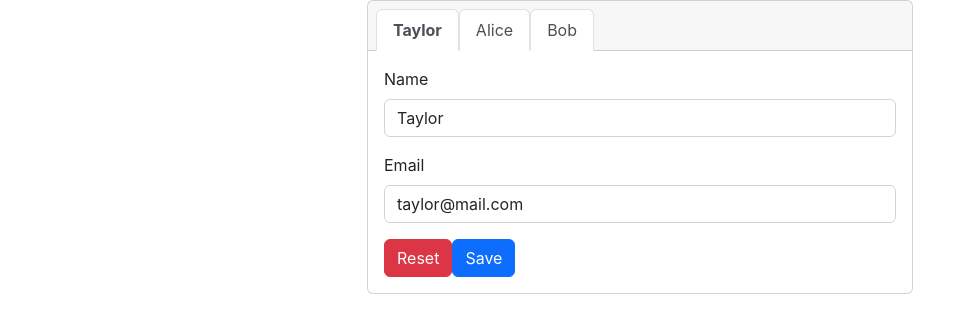
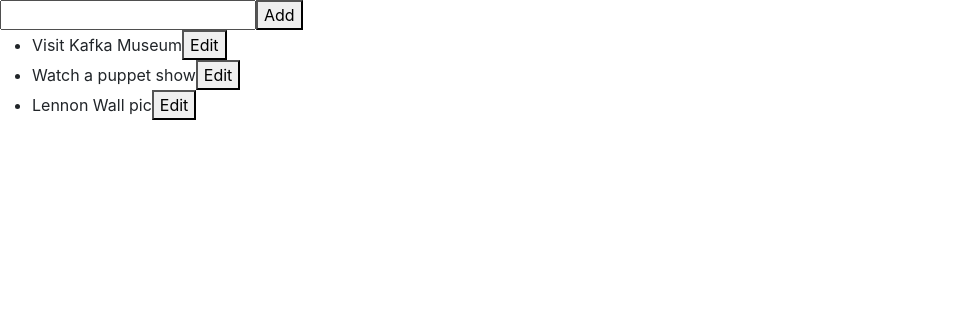
Before and after one commit to nishanmazumder/todo-react, a React (Create React App) app: page / in a window 1280 px wide. Shown: the top 332 px of the page, without its empty margins (0-976 px from the left). Built offline with nearby package versions, Linux system fonts and the light colour scheme.

Commit message:
add reducer

```diff
--- /dev/null
+++ b/src/components/jsx/Reducer/Add.js
@@ -0,0 +1,15 @@
+import React, { useState } from 'react'
+
+export default function Add({addTask}) {
+   const [title, setTitle] = useState('')
+
+
+   return (
+      <>
+         <input type='text' onChange={
+            e => setTitle(e.target.value)
+         } />
+         <button onClick={() => addTask(title)}>Add</button>
+      </>
+   )
+}
--- /dev/null
+++ b/src/components/jsx/Reducer/App.js
@@ -0,0 +1,43 @@
+import React, { useReducer } from 'react'
+import Add from './Add';
+import TaskList from './TaskList';
+import tasksReducer from './Reducer';
+
+const initialTasks = [
+   { id: 0, text: 'Visit Kafka Museum', done: true },
+   { id: 1, text: 'Watch a puppet show', done: false },
+   { id: 2, text: 'Lennon Wall pic', done: false },
+];
+
+let nextId = 3;
+
+function Reducer() {
+   const [tasks, dispatch] = useReducer(tasksReducer, initialTasks);
+
+   function handleAddTask(text) {
+      dispatch({
+         type: "add",
+         id: nextId++,
+         text: text
+      })
+   }
+
+   function handleOnChange(task) {
+
+      console.log(task);
+
+      dispatch({
+         type: 'edit',
+         task: task
+      })
+   }
+
+   return (
+      <>
+         <Add addTask={handleAddTask} />
+         <TaskList tasks={tasks} onChange={handleOnChange} />
+      </>
+   )
+}
+
+export default Reducer
--- /dev/null
+++ b/src/components/jsx/Reducer/Reducer.js
@@ -0,0 +1,34 @@
+export default function tasksReducer(tasks, action) {
+
+   console.log(action);
+
+
+   switch (action.type) {
+      case 'add': {
+         return [
+            ...tasks,
+            {
+               id: action.id,
+               text: action.text,
+               done: false
+            }
+         ];
+      }
+
+      case 'edit': {
+         if(action.id )
+         return [
+            ...tasks,
+            {
+               id: action.id,
+               text: action.text,
+               done: false
+            }
+         ];
+      }
+
+      default: {
+         throw Error('Unknown Action:' + action.type)
+      }
+   }
+}
--- /dev/null
+++ b/src/components/jsx/Reducer/TaskList.js
@@ -0,0 +1,44 @@
+import React, { useState } from 'react'
+
+function TaskList({ tasks, onChange }) {
+
+
+   return (
+      <ul>
+         {tasks.map(task =>
+            <Task key={task.id} task={task} newTask={onChange} />
+         )}
+      </ul>
+
+
+   )
+}
+
+function Task({ task, newTask }) {
+   const [edit, isEdit] = useState(false)
+
+   let content;
+
+   if (edit) {
+      return content = (
+         <li>
+            <input type='text' onChange={(e) => newTask([
+               ...task,
+               {
+                  text: e.target.value
+               }
+            ])} />
+            <button onClick={() => isEdit(false)}>Save</button>
+         </li>
+      )
+   } else {
+      return content = (
+         <li>
+            {task.text}
+            <button onClick={() => isEdit(true)}>Edit</button>
+         </li>
+      )
+   }
+}
+
+export default TaskList
--- a/src/index.js
+++ b/src/index.js
@@ -24,8 +24,9 @@ import "./index.css";
 // import MailClient from "./components/jsx/Multi/App";
 // import ProductTable from "./components/jsx/Product/App";
 // import SyncedInputs from "./components/jsx/Accordion/App";
-import FilterableList from "./components/jsx/FilteringTXT/App";
-import ContactManager from "./components/jsx/DetailsForm/App";
+// import FilterableList from "./components/jsx/FilteringTXT/App";
+// import ContactManager from "./components/jsx/DetailsForm/App";
+import Reducer from "./components/jsx/Reducer/App";
 
 import reportWebVitals from "./reportWebVitals";
 
@@ -56,7 +57,8 @@ root.render(
       {/* {<ProductTable />} */}
       {/* {<SyncedInputs />} */}
       {/* <FilterableList /> */}
-      <ContactManager/>
+      {/* <ContactManager/> */}
+      <Reducer/>
    </React.StrictMode>
 );
 
```
